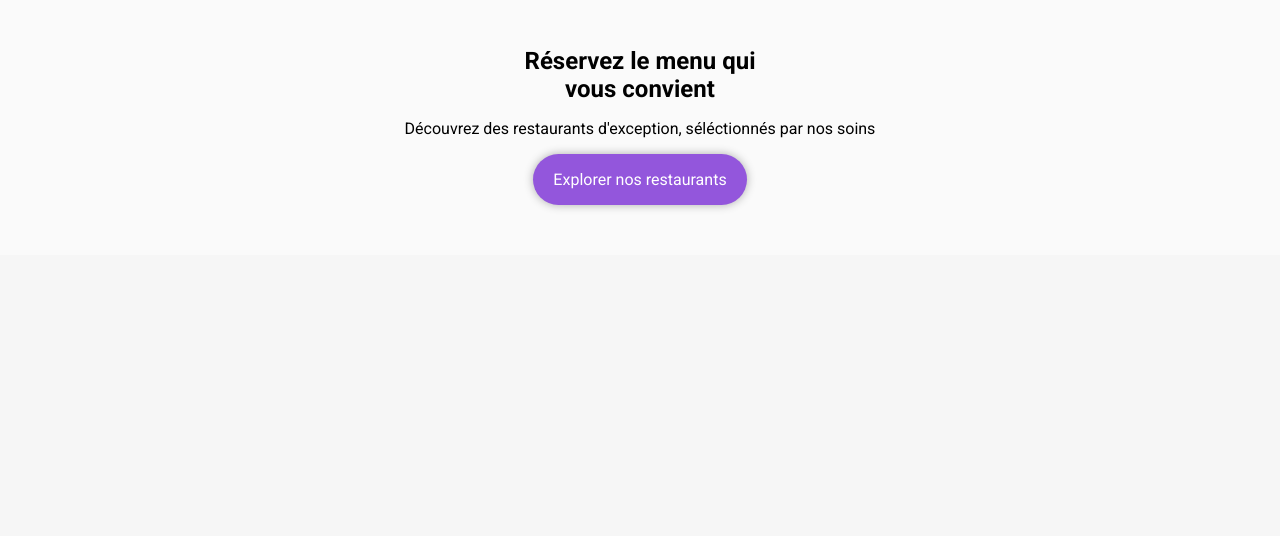
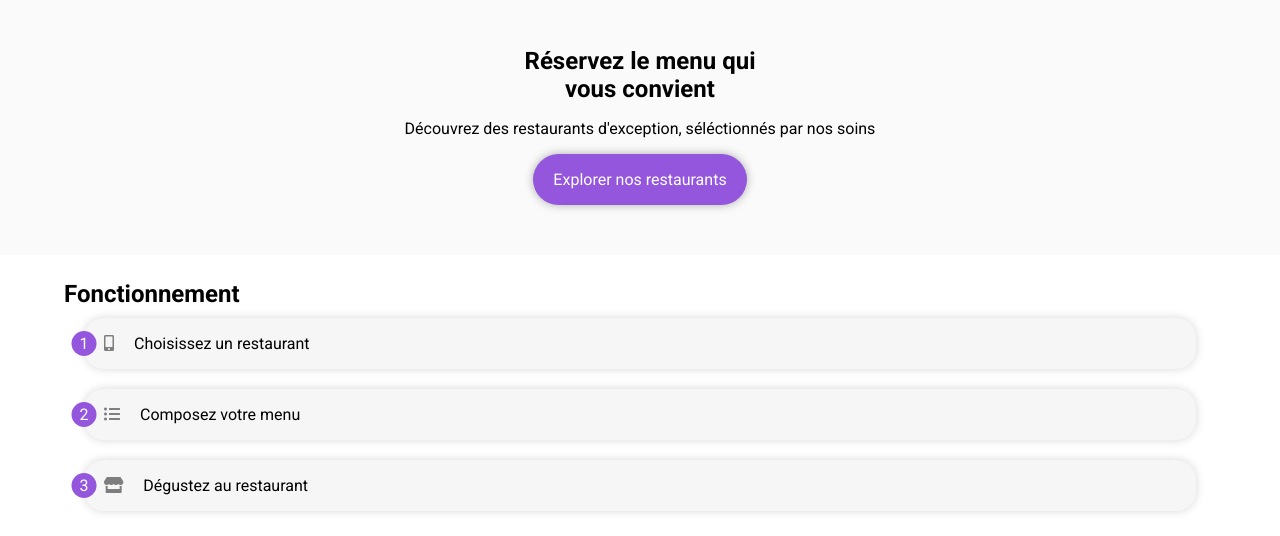
Before and after one commit to HugoFarin/HugoFarin_3_22122021, a website: page index.html in a window 1280 px wide. Shown: the part 134-670 px from the top of the page. Drawn offline with Linux system fonts and the light colour scheme; a web font is replaced by a local one.

Commit message:
add functioning

```diff
--- a/index.html
+++ b/index.html
@@ -33,6 +33,28 @@
                     </div>
                 </div>
     </section>
+    <section class="functioning">
+        <div class="functioning__container">
+          <h2 class="functioning__title">Fonctionnement</h2>
+          <div class="functioning__steps">
+              <div class="functioning__step">
+                  <div class="functioning__number">1</div>
+                  <div class="functioning__icon"><i class="fas fa-mobile-alt"></i></div>
+                  <p class="functioning__text">Choisissez un restaurant </p>
+              </div>
+              <div class="functioning__step">
+                  <div class="functioning__number">2</div>
+                  <div class="functioning__icon"><i class="fas fa-list-ul"></i></div>
+                  <p class="functioning__text">Composez votre menu</p>
+              </div>
+              <div class="functioning__step">
+                  <div class="functioning__number">3</div>
+                  <div class="functioning__icon"><i class="fas fa-store"></i></div>
+                  <p class="functioning__text">Dégustez au restaurant</p>
+              </div>
+          </div>
+        </div>
+      </section>
         </main>
         <footer>
 
--- a/sass/main.scss
+++ b/sass/main.scss
@@ -84,3 +84,56 @@ a {
         }
     }
 }
+
+.functioning {
+    padding: 25px 0;
+    width: 100%;
+    background: white;
+    @include flex-center;
+    flex-direction: column;
+    &__container {
+        width: 90%;
+        max-width: 1200px;
+        background-color: white;
+        padding: 0 ;
+        display: flex;
+        flex-direction: column;
+    }
+    &__title {
+        margin: 0;
+    }
+    &__step {
+        display: flex;
+        align-items: center;
+        background: #f6f6f6;
+        height: auto;
+        width: auto;
+        margin: 10px 20px;
+        border-radius: 20px;
+        position: relative;
+        box-shadow: 0px 0px 10px 0px rgba(0,0,0,0.16);
+        &:hover {
+            @include button-hover;
+        }
+    }
+
+    &__steps {
+        display: flex;
+        justify-content: center;
+        flex-direction: column;
+    }
+
+    &__number {
+        background-color: $color-primary;
+        color: white;
+        position: absolute;
+        padding: 3px 8px 3px 8px;
+        border-radius: 500px;
+        transform: translateX(-50%);
+    }
+
+    &__icon {
+        color: #7E7E7E;
+        margin: 0 20px;
+    }
+}
```
Also changed, not shown: css/style.css, 1 other file.
